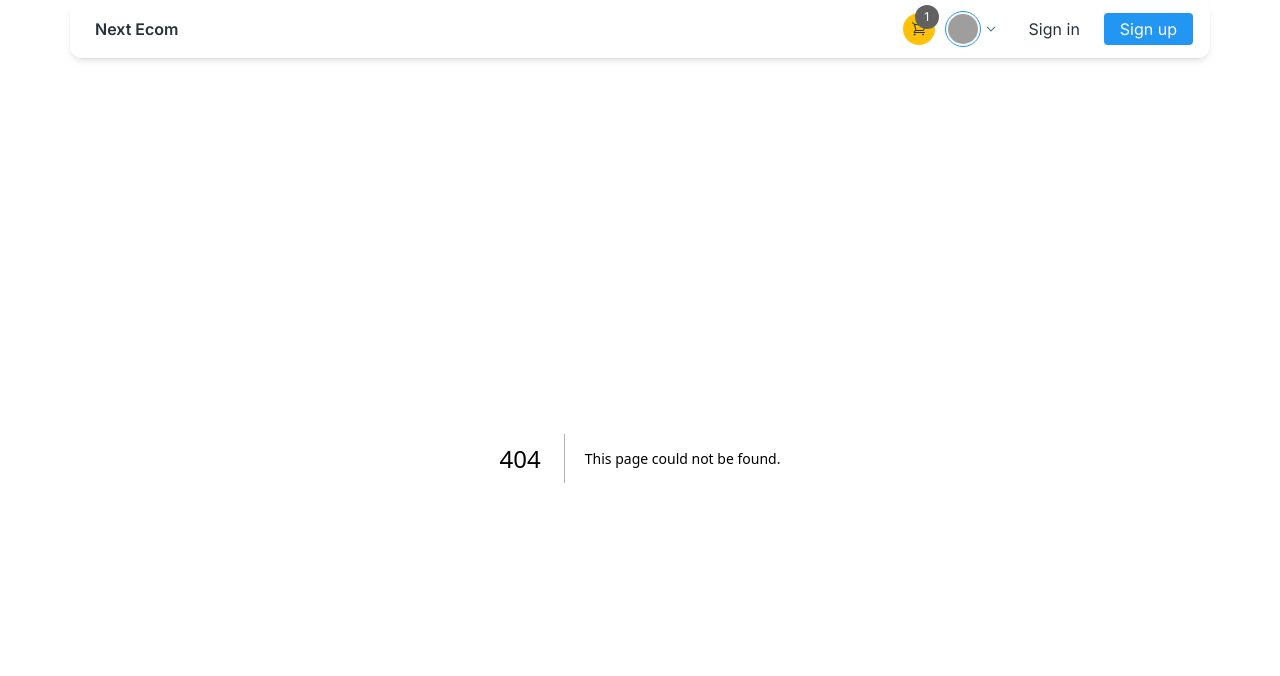
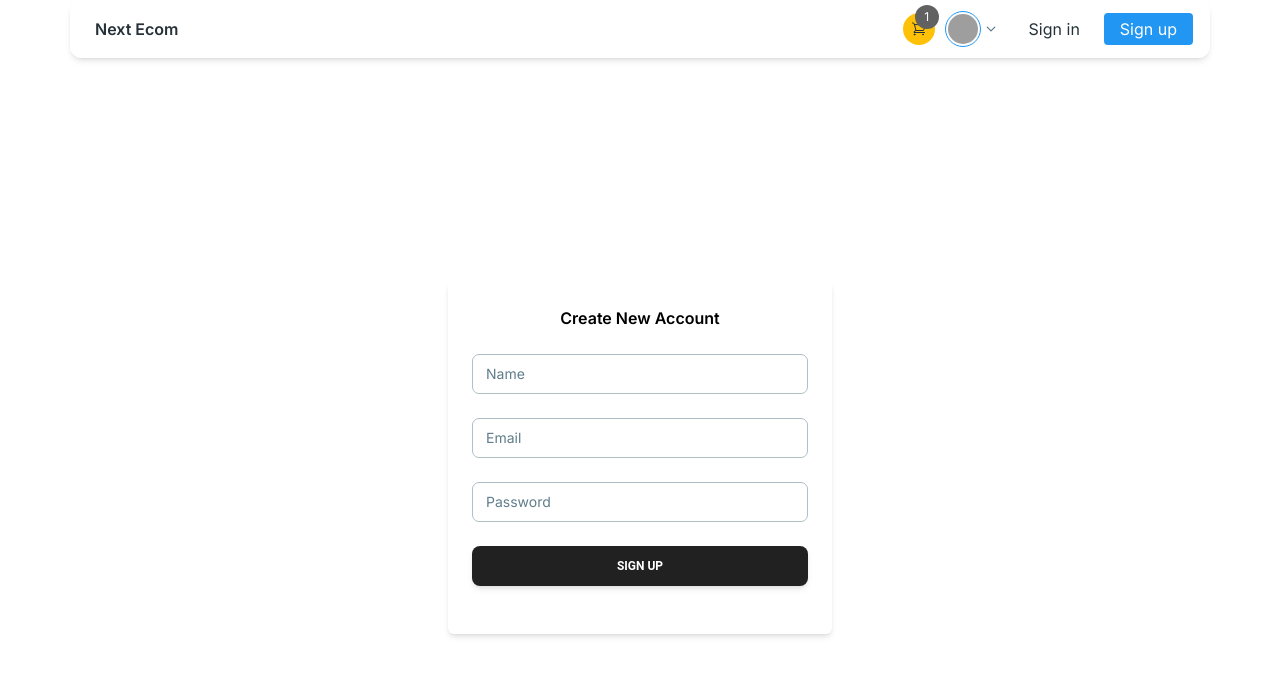
Before and after one commit to QuocCao-dev/ecommerce-react-class, a Next.js app: page /auth/signup in a window 1280 px wide. Before the commit this address had no page. Shown: the top 676 px of the page. Built offline with nearby package versions, Linux system fonts and the light colour scheme; grey boxes are pictures that could not be loaded.

Commit message:
signup UI

```diff
--- /dev/null
+++ b/app/auth/layout.tsx
@@ -0,0 +1,11 @@
+type Props = {
+  children: React.ReactNode;
+};
+
+const AuthLayout = ({ children }: Props) => {
+  return (
+    <div className="flex items-center justify-center h-screen">{children}</div>
+  );
+};
+
+export default AuthLayout;
--- /dev/null
+++ b/app/auth/signup/page.tsx
@@ -0,0 +1,35 @@
+"use client";
+
+import AuthFormContainer from "@/app/components/AuthFormContainer";
+import { Button, Input } from "@material-tailwind/react";
+import { XMarkIcon } from "@heroicons/react/24/outline";
+
+export default function SignUp() {
+  const formErrors: string[] = [];
+
+  return (
+    <AuthFormContainer title="Create New Account">
+      <Input name="name" label="Name" crossOrigin={undefined} />
+      <Input name="email" label="Email" crossOrigin={undefined} />
+      <Input
+        name="password"
+        label="Password"
+        type="password"
+        crossOrigin={undefined}
+      />
+      <Button type="submit" className="w-full">
+        Sign up
+      </Button>
+      <div className="">
+        {formErrors.map((err) => {
+          return (
+            <div key={err} className="flex items-center space-x-1 text-red-500">
+              <XMarkIcon className="w-4 h-4" />
+              <p className="text-xs">{err}</p>
+            </div>
+          );
+        })}
+      </div>
+    </AuthFormContainer>
+  );
+}
--- /dev/null
+++ b/app/components/AuthFormContainer.tsx
@@ -0,0 +1,23 @@
+import React, { FormEventHandler, ReactNode } from "react";
+
+interface Props {
+  children: ReactNode;
+  onSubmit?: FormEventHandler<HTMLFormElement>;
+  title: string;
+}
+
+export default function AuthFormContainer({
+  title,
+  children,
+  onSubmit,
+}: Props) {
+  return (
+    <form
+      onSubmit={onSubmit}
+      className="p-6 space-y-6 bg-white rounded-md shadow-md w-96"
+    >
+      <h3 className="font-semibold text-center">{title}</h3>
+      {children}
+    </form>
+  );
+}
```
Also changed, not shown: 1 other file (tests, documents, lock files or other folders).
